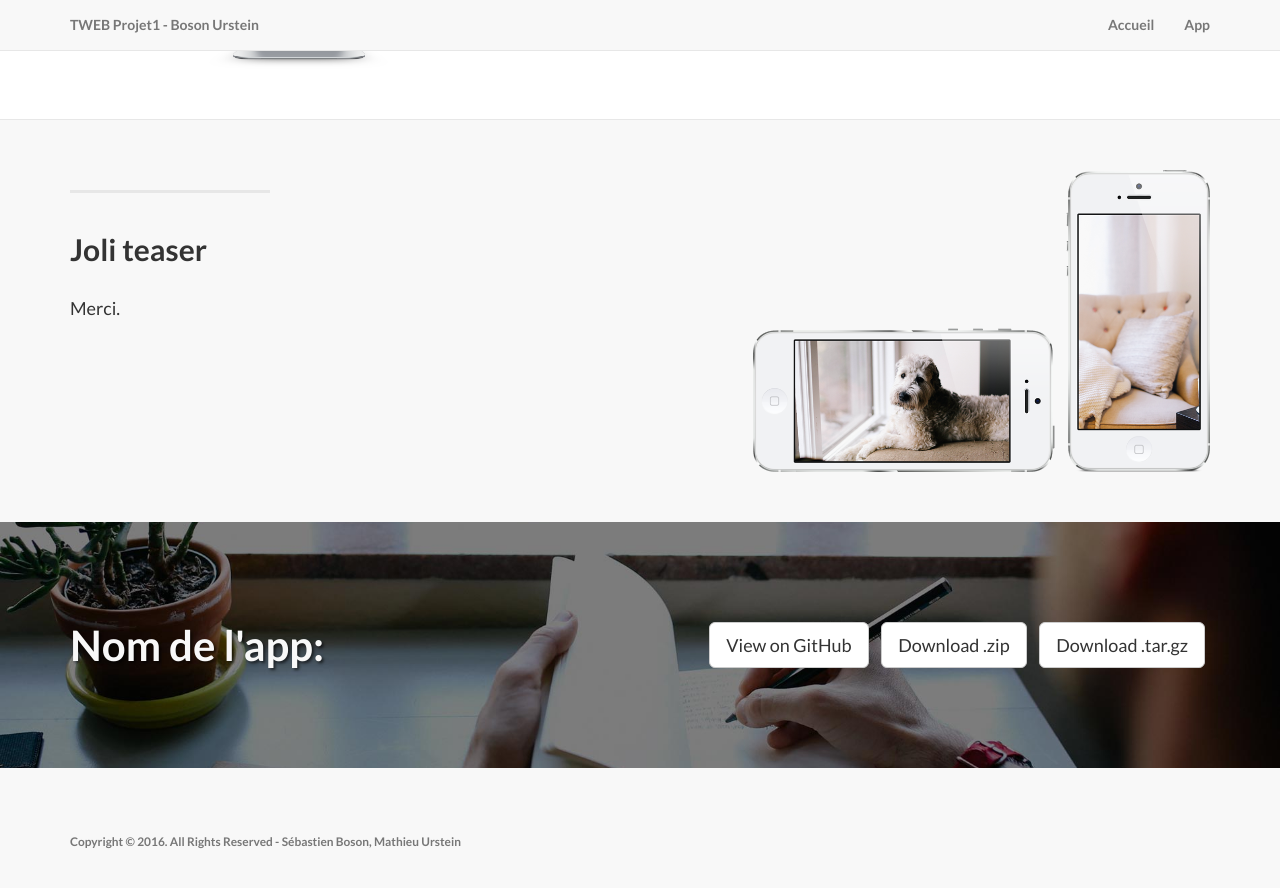
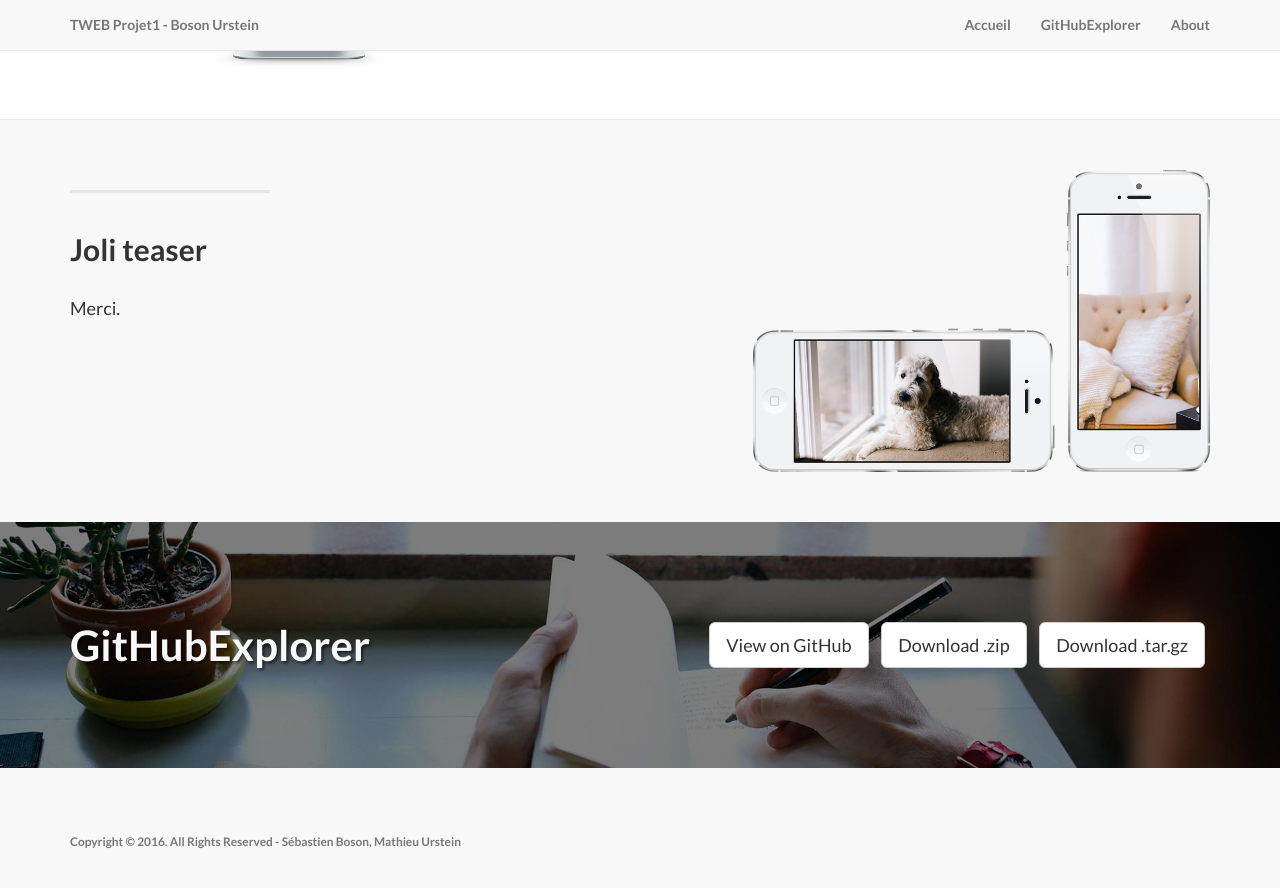
Before and after one commit to MathieuUrstein/HEIG.TWEB.Project01, a Jekyll site: the page built from index.html, in a window 1280 px wide and 900 px high, scrolled down 1656 px. Shown: the top 888 px of the window. Built offline with Jekyll 4.4.1, drawn with Linux system fonts in a browser that asks for light colours.

Commit message:
Mise à jour pour correspondance avec angularjs

```diff
--- a/_includes/banner.html
+++ b/_includes/banner.html
@@ -5,7 +5,7 @@
 
         <div class="row">
             <div class="col-lg-6">
-                <h2>Nom de l'app:</h2>
+                <h2>GitHubExplorer</h2>
             </div>
             <div class="col-lg-6">
                 <ul class="list-inline banner-social-buttons">
--- a/_includes/nav.html
+++ b/_includes/nav.html
@@ -18,7 +18,10 @@
                     <a href="https://mojomateo.github.io/HEIG.TWEB.Projet01/">Accueil</a>
                 </li>
                 <li>
-                    <a href="https://heig-tweb-projet01.herokuapp.com/">App</a>
+                    <a href="https://heig-tweb-projet01.herokuapp.com/">GitHubExplorer</a>
+                </li>
+                <li>
+                    <a href="https://heig-tweb-projet01.herokuapp.com/#/about">About</a>
                 </li>
             </ul>
         </div>
--- a/index.html
+++ b/index.html
@@ -6,7 +6,6 @@ layout: landingpage
 
 <a  name="services"></a>
 <div class="content-section-a">
-
     <div class="container">
         <div class="row">
             <div class="col-lg-5 col-sm-6">
@@ -27,9 +26,7 @@ layout: landingpage
 <!-- /.content-section-a -->
 
 <div class="content-section-b">
-
     <div class="container">
-
         <div class="row">
             <div class="col-lg-5 col-lg-offset-1 col-sm-push-6  col-sm-6">
                 <hr class="section-heading-spacer">
@@ -49,9 +46,7 @@ layout: landingpage
 <!-- /.content-section-b -->
 
 <div class="content-section-a">
-
     <div class="container">
-
         <div class="row">
             <div class="col-lg-5 col-sm-6">
                 <hr class="section-heading-spacer">
```
Also changed, not shown: _includes/footer.html (+0 -19 lines).
